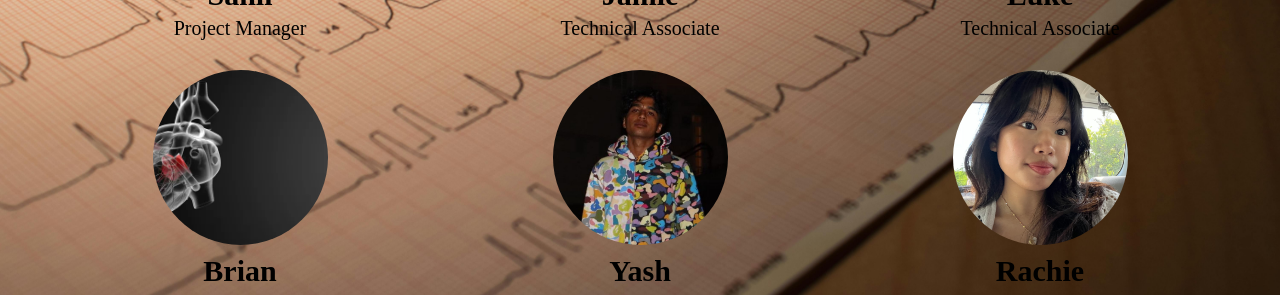
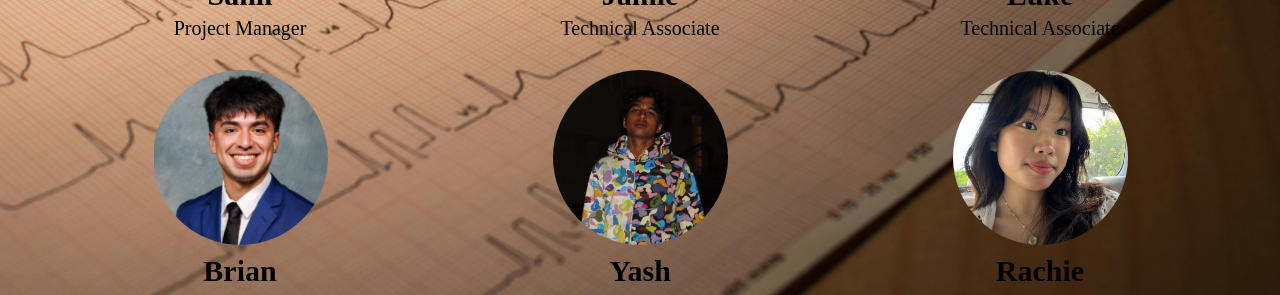
Before and after one commit to sahilvunnam/AISC-Heart-Disease-FrontEnd, a React (Vite) app: page / in a window 1280 px wide. Shown: the part 423-718 px from the top of the page. Built offline with nearby package versions, Linux system fonts and the light colour scheme.

Commit message:
Finished

```diff
--- a/src/FirstPageFolder/FirstPage.jsx
+++ b/src/FirstPageFolder/FirstPage.jsx
@@ -6,6 +6,7 @@ import jamieHeadshot from '../assets/IMG_1142.png';
 import sahilHeadShot from '../assets/aischeadshot.jpg';
 import yashHeadshot from '../assets/YashHeadshot.jpeg';
 import rachieHeadshot from '../assets/rachieHeadshot.jpg';
+import brianHeadshot from '../assets/brianHeadshot.jpeg'
 
 import ageImage from '../assets/AISCAge.png';
 import chestPainImage from '../assets/AISCChestPain.png';
@@ -61,7 +62,7 @@ const FirstPage = () => {
                     </div>
 
                     <div className="SecondRow">
-                        <Card name="Brian" role="Technical Associate" headshot={checkImage} />
+                        <Card name="Brian" role="Technical Associate" headshot={brianHeadshot} />
                         <Card name="Yash" role="Technical Associate" headshot={yashHeadshot} />
                         <Card name="Rachie" role="Technical Associate" headshot={rachieHeadshot} />
                     </div>
```
Also changed, not shown: src/assets/brianHeadshot.jpeg (added).
